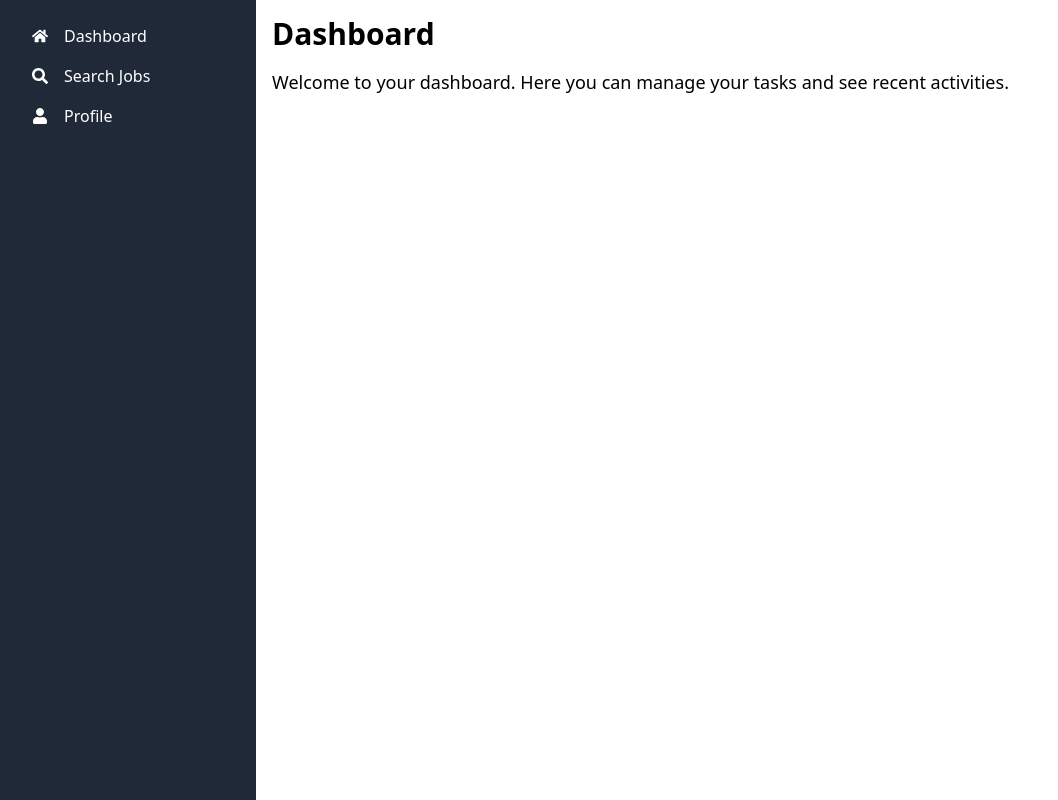
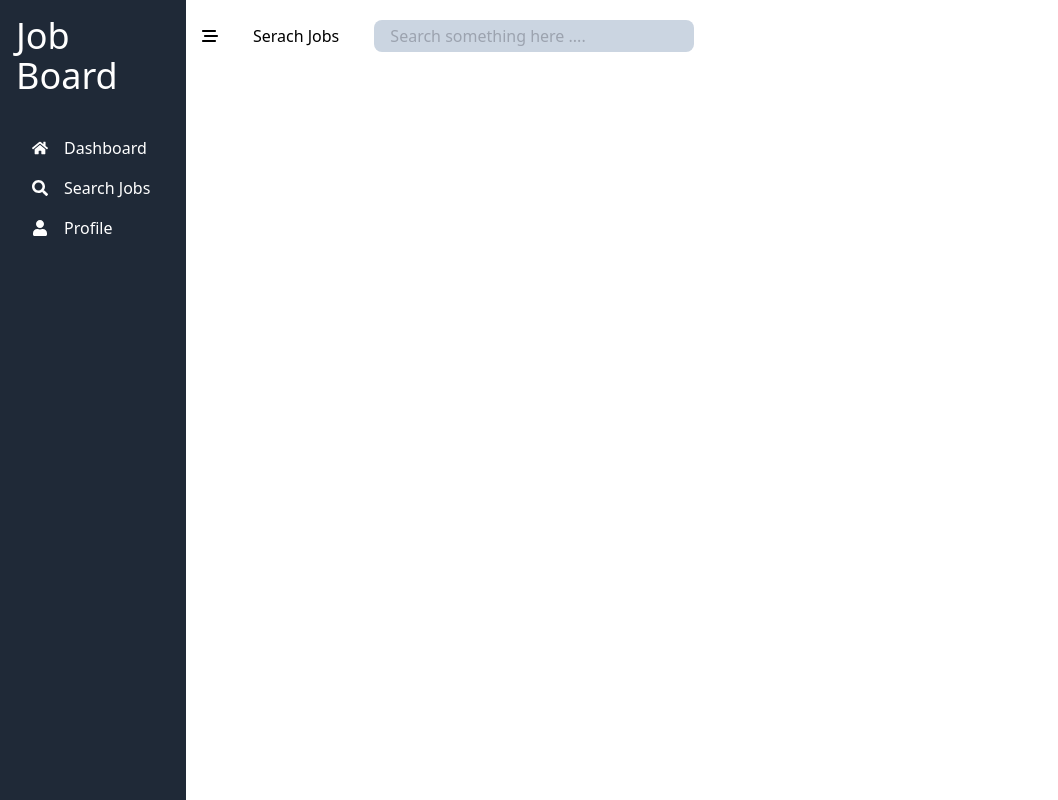
Before and after one commit to OryemaStephen/job-board, a React (Vite) app: page / in a window 1280 px wide. Shown: the whole page, without its empty margins (0-1058 px from the left). Built offline with nearby package versions, Linux system fonts and the light colour scheme; the HTML template or start-up script is replaced by a standard one.

Commit message:
Added search input and page title

```diff
--- a/package.json
+++ b/package.json
@@ -10,6 +10,7 @@
     "preview": "vite preview"
   },
   "dependencies": {
+    "prop-types": "^15.8.1",
     "react": "^18.3.1",
     "react-dom": "^18.3.1",
     "react-icons": "^5.2.1",
--- /dev/null
+++ b/src/components/HomeSummaryItem.jsx
@@ -0,0 +1,7 @@
+import React from 'react';
+
+const HomeSummaryItem = () => {
+  return <div>HomeSummaryItem</div>;
+};
+
+export default HomeSummaryItem;
--- /dev/null
+++ b/src/components/PageTitle.jsx
@@ -0,0 +1,27 @@
+import React from 'react';
+import { FaBarsStaggered } from 'react-icons/fa6';
+import SearchField from './SearchField';
+import PropTypes from 'prop-types';
+
+const PageTitle = ({ text }) => {
+  return (
+    <div className="flex items-center justify-between w-full h-10">
+      <span>
+        <FaBarsStaggered />
+      </span>
+      <span>{text}</span>
+      <SearchField
+        placeholder="Search something here .... "
+        // value={inputValue}
+        // onChange={handleInputChange}
+        // validate={validateInput}
+      />
+    </div>
+  );
+};
+
+PageTitle.propTypes = {
+  text: PropTypes.string,
+};
+
+export default PageTitle;
--- /dev/null
+++ b/src/components/SearchField.jsx
@@ -0,0 +1,54 @@
+import React, { useState } from 'react';
+import PropTypes from 'prop-types';
+
+const SearchField = ({
+  placeholder,
+  type = 'text',
+  value,
+  onChange,
+  validate,
+}) => {
+  const [error, setError] = useState('');
+
+  const handleChange = (e) => {
+    const inputValue = e.target.value;
+
+    // Basic validation logic
+    if (validate) {
+      const validationError = validate(inputValue);
+      setError(validationError);
+    }
+
+    onChange(e);
+  };
+
+  return (
+    <>
+      <input
+        type={type}
+        placeholder={placeholder}
+        value={value}
+        onChange={handleChange}
+        className="h-8 pl-4 rounded-lg w-80 bg-slate-300 "
+      />
+      {error && <p className="error-message">{error}</p>}
+    </>
+  );
+};
+
+// Prop types validation
+SearchField.propTypes = {
+  placeholder: PropTypes.string,
+  type: PropTypes.string,
+  value: PropTypes.string.isRequired,
+  onChange: PropTypes.func.isRequired,
+  validate: PropTypes.func,
+};
+
+SearchField.defaultProps = {
+  placeholder: '',
+  type: 'text',
+  validate: null,
+};
+
+export default SearchField;
--- a/src/components/Sidebar.jsx
+++ b/src/components/Sidebar.jsx
@@ -23,14 +23,20 @@ const Sidebar = () => {
           isOpen ? 'translate-x-0' : '-translate-x-full'
         } md:translate-x-0 md:relative md:block`}
       >
+        <div className="flex flex-col p-4">
+          <Link to="/" className="flex items-center text-4xl ">
+            Job Board
+          </Link>
+        </div>
         <nav className="flex flex-col p-4">
-          <Link to="/" className="flex items-center gap-4 px-4 py-2 rounded-md hover:bg-gray-700">
-          <span>
-            <FaHome />
-          </span>
-          <span>
-              Dashboard
+          <Link
+            to="/"
+            className="flex items-center gap-4 px-4 py-2 rounded-md hover:bg-gray-700"
+          >
+            <span>
+              <FaHome />
             </span>
+            <span>Dashboard</span>
           </Link>
           <Link
             to="/searchjobs"
@@ -39,9 +45,7 @@ const Sidebar = () => {
             <span>
               <FaSearch />
             </span>
-            <span>
-              Search Jobs
-            </span>
+            <span>Search Jobs</span>
           </Link>
           <Link
             to="/profile"
@@ -50,9 +54,7 @@ const Sidebar = () => {
             <span>
               <FaUser />
             </span>
-            <span>
-              Profile
-            </span>
+            <span>Profile</span>
           </Link>
         </nav>
       </div>
--- a/src/pages/Dashboard.jsx
+++ b/src/pages/Dashboard.jsx
@@ -1,16 +1,12 @@
 // src/pages/Dashboard.js
 
 import React from 'react';
+import PageTitle from '../components/pageTitle';
 
 const Dashboard = () => {
   return (
-    <div className="space-y-4">
-      <h1 className="text-3xl font-bold">Dashboard</h1>
-      <p className="text-lg">
-        Welcome to your dashboard. Here you can manage your tasks and see recent
-        activities.
-      </p>
-      {/* Add responsive content here */}
+    <div className="w-full space-y-4">
+      <PageTitle text="Serach Jobs" />
     </div>
   );
 };
--- a/src/router/AppRoutes.jsx
+++ b/src/router/AppRoutes.jsx
@@ -10,7 +10,7 @@ const AppRoutes = () => {
     <Router>
       <div className="flex min-h-screen">
         <Sidebar />
-        <div className="flex-grow p-4">
+        <div className="flex-grow w-full p-4">
           <Routes>
             <Route path="/" element={<Dashboard />} />
             <Route path="/searchjobs" element={<SearchJob />} />
```
Also changed, not shown: 1 other file (tests, documents, lock files or other folders).
